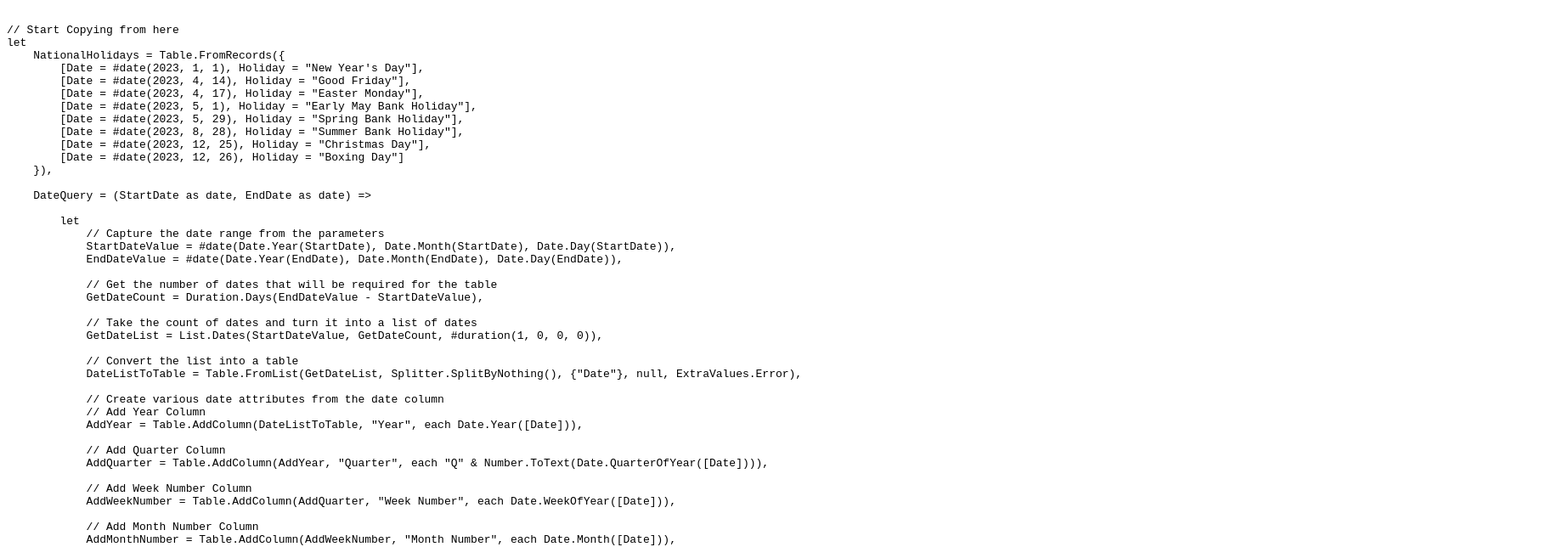
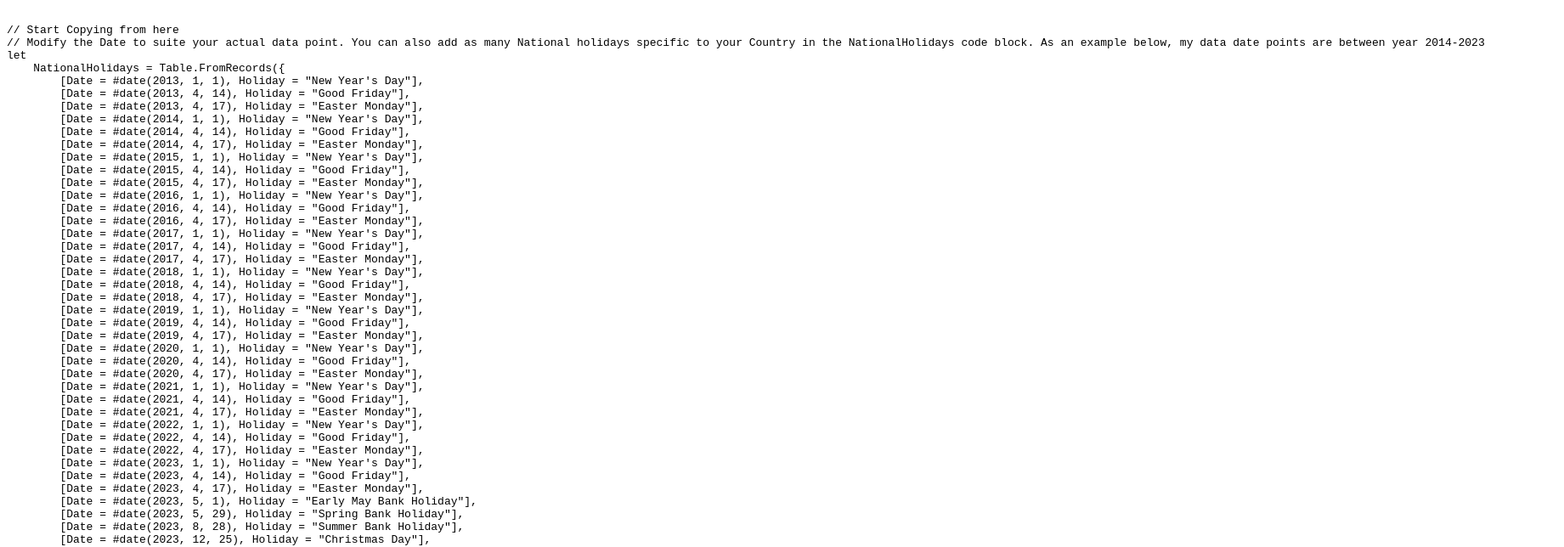
Before and after one commit to gbengaayelab/DateTableGenerator, a plain HTML site: page index.html in a window 1280 px wide. Shown: the top 644 px of the page at 85% size, 1841 px wide, since content can reach past the window. Drawn offline with Linux system fonts and the light colour scheme.

Commit message:
changes added

```diff
--- a/index.html
+++ b/index.html
@@ -8,8 +8,39 @@
         <pre>
 
 // Start Copying from here
+// Modify the Date to suite your actual data point. You can also add as many National holidays specific to your Country in the NationalHolidays code block. As an example below, my data date points are between year 2014-2023
 let
     NationalHolidays = Table.FromRecords({
+        [Date = #date(2013, 1, 1), Holiday = "New Year's Day"],
+        [Date = #date(2013, 4, 14), Holiday = "Good Friday"],
+        [Date = #date(2013, 4, 17), Holiday = "Easter Monday"],
+        [Date = #date(2014, 1, 1), Holiday = "New Year's Day"],
+        [Date = #date(2014, 4, 14), Holiday = "Good Friday"],
+        [Date = #date(2014, 4, 17), Holiday = "Easter Monday"],
+        [Date = #date(2015, 1, 1), Holiday = "New Year's Day"],
+        [Date = #date(2015, 4, 14), Holiday = "Good Friday"],
+        [Date = #date(2015, 4, 17), Holiday = "Easter Monday"],
+        [Date = #date(2016, 1, 1), Holiday = "New Year's Day"],
+        [Date = #date(2016, 4, 14), Holiday = "Good Friday"],
+        [Date = #date(2016, 4, 17), Holiday = "Easter Monday"],
+        [Date = #date(2017, 1, 1), Holiday = "New Year's Day"],
+        [Date = #date(2017, 4, 14), Holiday = "Good Friday"],
+        [Date = #date(2017, 4, 17), Holiday = "Easter Monday"],
+        [Date = #date(2018, 1, 1), Holiday = "New Year's Day"],
+        [Date = #date(2018, 4, 14), Holiday = "Good Friday"],
+        [Date = #date(2018, 4, 17), Holiday = "Easter Monday"],
+        [Date = #date(2019, 1, 1), Holiday = "New Year's Day"],
+        [Date = #date(2019, 4, 14), Holiday = "Good Friday"],
+        [Date = #date(2019, 4, 17), Holiday = "Easter Monday"],
+        [Date = #date(2020, 1, 1), Holiday = "New Year's Day"],
+        [Date = #date(2020, 4, 14), Holiday = "Good Friday"],
+        [Date = #date(2020, 4, 17), Holiday = "Easter Monday"],
+        [Date = #date(2021, 1, 1), Holiday = "New Year's Day"],
+        [Date = #date(2021, 4, 14), Holiday = "Good Friday"],
+        [Date = #date(2021, 4, 17), Holiday = "Easter Monday"],
+        [Date = #date(2022, 1, 1), Holiday = "New Year's Day"],
+        [Date = #date(2022, 4, 14), Holiday = "Good Friday"],
+        [Date = #date(2022, 4, 17), Holiday = "Easter Monday"],
         [Date = #date(2023, 1, 1), Holiday = "New Year's Day"],
         [Date = #date(2023, 4, 14), Holiday = "Good Friday"],
         [Date = #date(2023, 4, 17), Holiday = "Easter Monday"],
@@ -19,13 +50,22 @@ let
         [Date = #date(2023, 12, 25), Holiday = "Christmas Day"],
         [Date = #date(2023, 12, 26), Holiday = "Boxing Day"]
         }),
-
         DateQuery = (StartDate as date, EndDate as date) =>
 
     let
         // Capture the date range from the parameters
-            StartDateValue = #date(Date.Year(StartDate), Date.Month(StartDate), Date.Day(StartDate)),
-            EndDateValue = #date(Date.Year(EndDate), Date.Month(EndDate), Date.Day(EndDate)),
+        StartYear = Date.Year(StartDate),
+        EndYear = Date.Year(EndDate),
+
+        // Get the distinct years within the date range
+        YearList = {StartYear..EndYear},
+
+        // Filter the National Holidays based on the distinct years
+        FilteredHolidays = Table.SelectRows(NationalHolidays, each List.Contains(YearList, Date.Year([Date]))),
+
+        // Capture the date range within the distinct years
+        StartDateValue = #date(StartYear, Date.Month(StartDate), Date.Day(StartDate)),
+        EndDateValue = #date(EndYear, Date.Month(EndDate), Date.Day(EndDate)),
 
         // Get the number of dates that will be required for the table
         GetDateCount = Duration.Days(EndDateValue - StartDateValue),
@@ -57,12 +97,11 @@ let
 
         // Add National Holiday Column
         AddNationalHoliday = Table.AddColumn(AddDayOfWeek, "National Holiday", each
-                if List.Contains(NationalHolidays[Date], [Date]) then "Yes" else "No")
+            if List.Contains(FilteredHolidays[Date], [Date]) then "Yes" else "No")
     in
         AddNationalHoliday
     in
 DateQuery
-
     // Stop copying here
         </pre>
     </div>
```
Also changed, not shown: 1 other file. Lines whose indentation alone changed are shown as unchanged.
